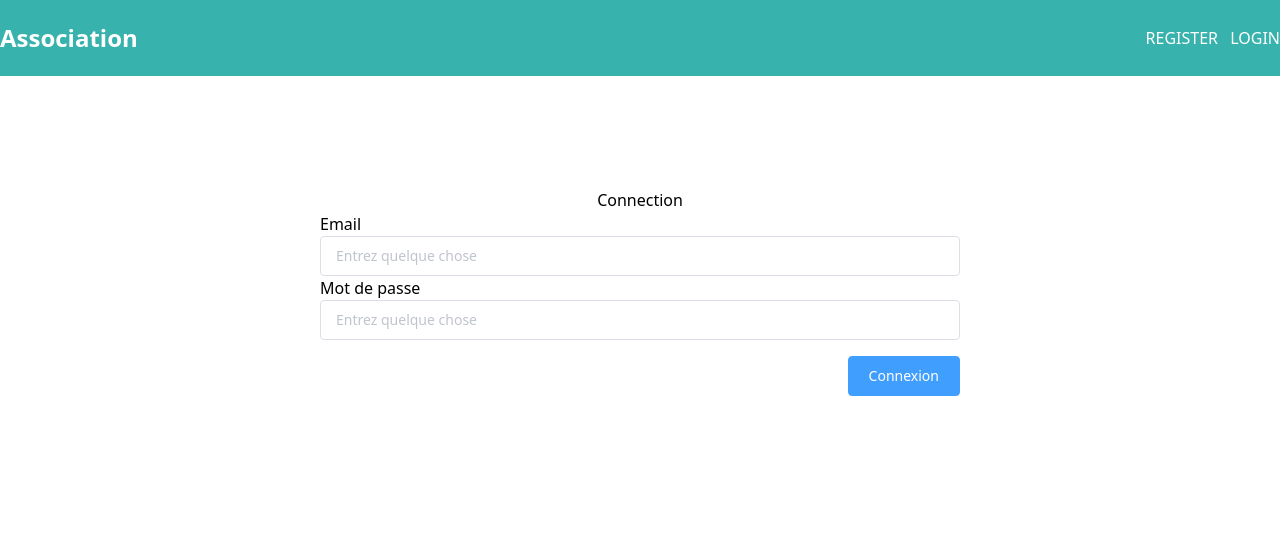
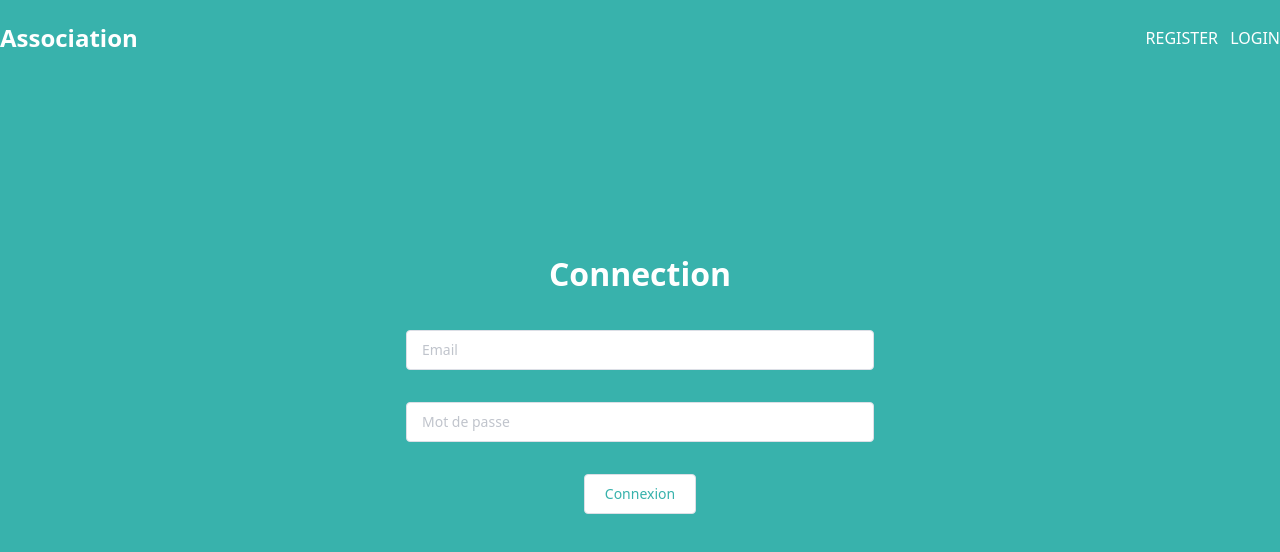
Before and after one commit to paulbreton/APP_VUE, a Nuxt app in the folder client/: page /auth/login in a window 1280 px wide. Shown: the top 552 px of the page. Built offline with nearby package versions, Linux system fonts and the light colour scheme; no server answers.

Commit message:
feat(login): new interface for login

```diff
--- a/client/assets/css/style.scss
+++ b/client/assets/css/style.scss
@@ -1,5 +1,9 @@
 .container-desktop-admin {
     margin: 7rem 20rem;
+}
+
+:root {
+	--primary: rgb(56, 178, 172);
 }
 
 body {
--- a/client/components/user/Login.vue
+++ b/client/components/user/Login.vue
@@ -1,14 +1,12 @@
 <template>
-    <div>
+    <div class="login">
         <el-row type="flex" justify="center">
-            <h3>Connection</h3>
+            <h1>Connection</h1>
         </el-row>
-        <p>Email</p>
-        <el-input placeholder="Entrez quelque chose" v-model="email"></el-input>
-        <p>Mot de passe</p>
-        <el-input placeholder="Entrez quelque chose" v-model="password"></el-input>
-        <el-row type="flex" justify="end" class="btn-submit">
-            <el-button type="primary" v-loading.fullscreen.lock="loading" @click="submit">Connexion</el-button>
+        <el-input class="input" placeholder="Email" v-model="email"></el-input>
+        <el-input class="input" placeholder="Mot de passe" v-model="password"></el-input>
+        <el-row type="flex" justify="center" class="btn-submit">
+            <el-button v-loading.fullscreen.lock="loading" @click="submit">Connexion</el-button>
         </el-row>
     </div>
 </template>
@@ -44,8 +42,30 @@ export default defineComponent({
 </script>
 
 <style lang="css" scoped>
+.login {
+    background-color: var(--primary);
+    padding: 4rem 4rem 3rem 4rem;
+    color: white;
+}
 
+@media screen and (min-width: 800px) {
+    .login {
+        max-width: 600px;
+        margin: auto
+    }
+}
+.input {
+    margin-top: 2rem;
+}
 .btn-submit {
-    margin-top: 1rem;
+    margin-top: 2rem;
+}
+h1 {
+    font-weight: 600;
+    font-size: 2rem;
+}
+button {
+    background-color: white;
+    color: var(--primary)
 }
 </style>
--- a/client/pages/auth/login.vue
+++ b/client/pages/auth/login.vue
@@ -1,24 +1,6 @@
 <template>
-    <!-- <div class="container mx-auto mt-16 sm:px-6 lg:px-8">
-        <form @submit.prevent="login" class="bg-teal-500 rounded mx-auto px-6 py-6 w-1/2">
-            <div class="flex flex-col mt-3" v-if="errors">
-                <span class="text-red-200 italic">{{ errors }}</span>
-            </div>
-            <div class="flex flex-col mt-3">
-                <label for="email" class="text-white text-xl">Email</label>
-                <input type="email" v-model="form.email" class="px-2 py-1 rounded" placeholder="Email">
-            </div>
-            <div class="flex flex-col mt-3">
-                <label for="password" class="text-white text-xl">Password</label>
-                <input type="password" v-model="form.password" class="px-2 py-1 rounded" placeholder="Password">
-            </div>
-            <div class="text-center mt-3">
-                <teal-button type="submit">Login</teal-button>
-            </div>
-        </form>
-    </div> -->
-    <div class="container-desktop-admin">
-        <Login @login="login" :loading="loading"/>
+    <div class="container-login">
+        <Login @login="login" :loading="loading" />
     </div>
 </template>
 
@@ -56,3 +38,15 @@ import Login from '../../components/user/Login.vue'
         }
     }
 </script>
+<style lang="css" scoped>
+.container-login {
+    height: calc(100vh - 76px);
+    overflow: hidden;
+    background-color: var(--primary);
+    display: flex;
+    flex-direction: column;
+    justify-content: center;
+    padding-bottom: 8rem;
+}
+
+</style>
```
